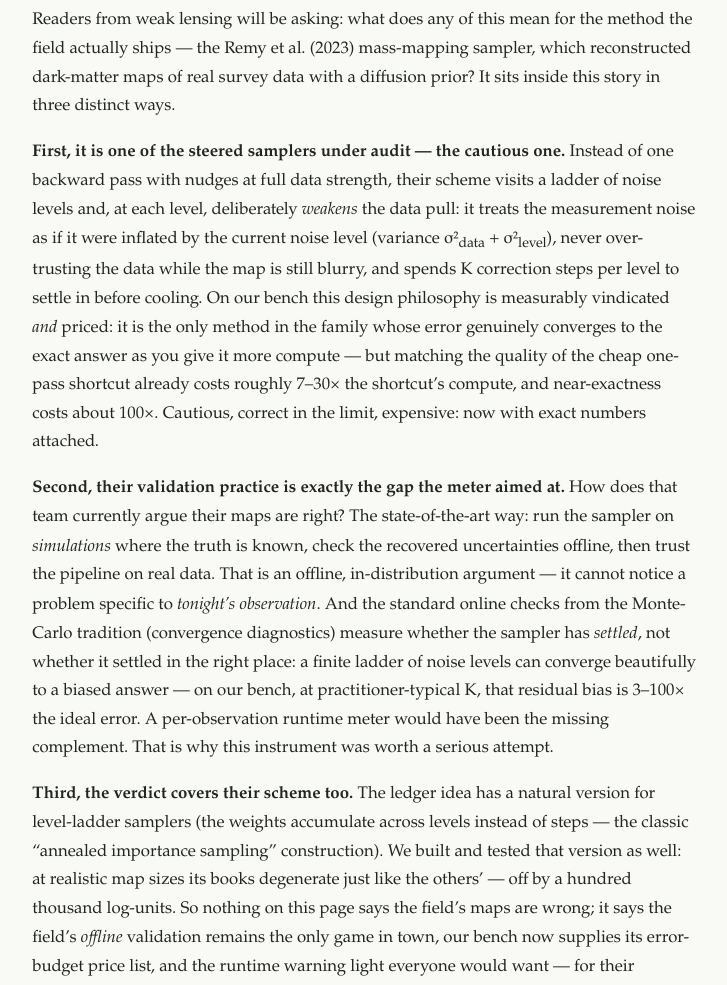
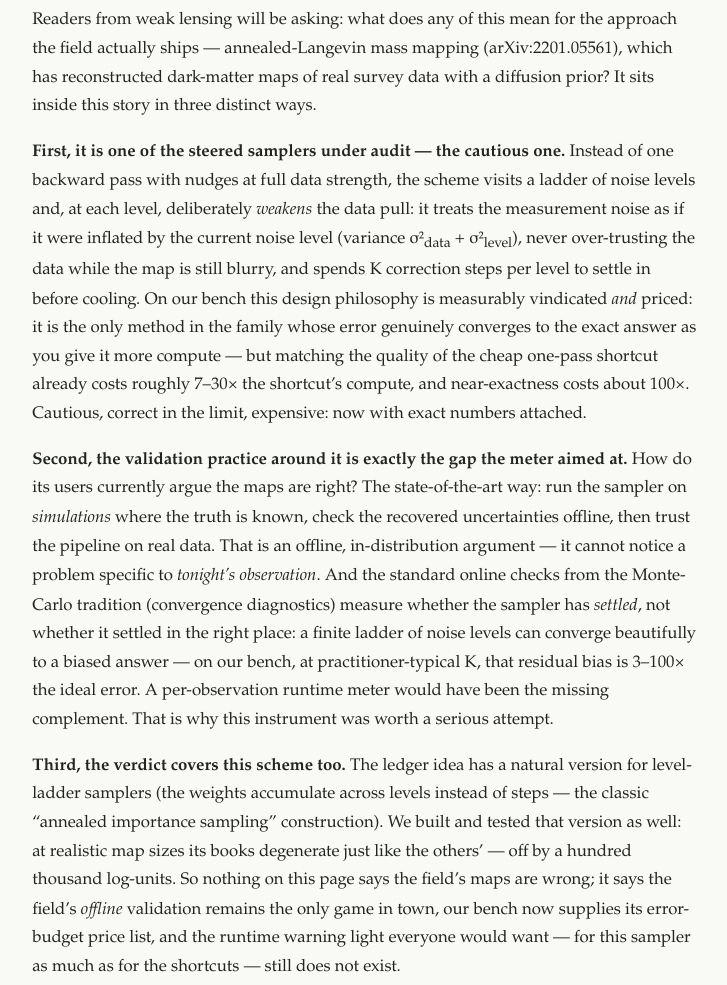
Before and after one commit to AndreasTersenov/tilt-audit, a plain HTML site: page docs/explainer/certificate_explainer.html in a window 1280 px wide. Shown: the part 10220-11205 px from the top of the page, without its empty margins (275-1002 px from the left). Drawn offline with Linux system fonts and the light colour scheme.

Commit message:
discretion + framing pass: ledger notes redacted with visible markers (originals in private records; no frozen prediction touched), blog part 6 genericized (method not person; arXiv citations kept), figure labels de-personalized

```diff
--- a/docs/explainer/certificate_explainer.html
+++ b/docs/explainer/certificate_explainer.html
@@ -605,12 +605,13 @@
 <div class="col">
   <p class="eyebrow">part 6 · the field&rsquo;s flagship</p>
   <h2>Where the community&rsquo;s actual mass-mapping method fits in all this</h2>
-  <p>Readers from weak lensing will be asking: what does any of this mean for the
-  method the field actually ships — the Remy et&nbsp;al. (2023) mass-mapping
-  sampler, which reconstructed dark-matter maps of real survey data with a
-  diffusion prior? It sits inside this story in three distinct ways.</p>
+  <p>Readers from weak lensing will be asking: what does any of this mean for
+  the approach the field actually ships — annealed-Langevin mass mapping
+  (arXiv:2201.05561), which has reconstructed dark-matter maps of real survey
+  data with a diffusion prior? It sits inside this story in three distinct
+  ways.</p>
   <p><b>First, it is one of the steered samplers under audit — the cautious
-  one.</b> Instead of one backward pass with nudges at full data strength, their
+  one.</b> Instead of one backward pass with nudges at full data strength, the
   scheme visits a ladder of noise levels and, at each level, deliberately
   <em>weakens</em> the data pull: it treats the measurement noise as if it were
   inflated by the current noise level (variance σ²<sub>data</sub> +
@@ -622,8 +623,8 @@
   cheap one-pass shortcut already costs roughly 7&ndash;30&times; the shortcut&rsquo;s
   compute, and near-exactness costs about 100&times;. Cautious, correct in the
   limit, expensive: now with exact numbers attached.</p>
-  <p><b>Second, their validation practice is exactly the gap the meter aimed
-  at.</b> How does that team currently argue their maps are right? The
+  <p><b>Second, the validation practice around it is exactly the gap the meter
+  aimed at.</b> How do its users currently argue the maps are right? The
   state-of-the-art way: run the sampler on <em>simulations</em> where the truth
   is known, check the recovered uncertainties offline, then trust the pipeline
   on real data. That is an offline, in-distribution argument — it cannot notice
@@ -635,7 +636,7 @@
   3&ndash;100&times; the ideal error. A per-observation runtime meter would have
   been the missing complement. That is why this instrument was worth a serious
   attempt.</p>
-  <p><b>Third, the verdict covers their scheme too.</b> The ledger idea has a
+  <p><b>Third, the verdict covers this scheme too.</b> The ledger idea has a
   natural version for level-ladder samplers (the weights accumulate across
   levels instead of steps — the classic &ldquo;annealed importance
   sampling&rdquo; construction). We built and tested that version as well: at
@@ -643,10 +644,10 @@
   a hundred thousand log-units. So nothing on this page says the field&rsquo;s
   maps are wrong; it says the field&rsquo;s <em>offline</em> validation remains
   the only game in town, our bench now supplies its error-budget price list, and
-  the runtime warning light everyone would want — for their sampler as much as
+  the runtime warning light everyone would want — for this sampler as much as
   for the shortcuts — still does not exist.</p>
   <p class="aside"><b>Update (July 2026):</b> as this page was being finished,
-  the same first author&rsquo;s successor method appeared
+  a successor to that line of work appeared
   (arXiv:2606.31988) — a different construction entirely, generating map and
   cosmological parameters jointly with a flow-matching model. Two things carry
   over unchanged. Its test bench is a warped-Gaussian field validated against
@@ -854,7 +855,7 @@
   four times the dimension. Cheap, checkable, boring. Against these gold
   standards we re-ran the sampler zoo, and the transfer report reads: DPS is
   still overconfident, now with structure — its error bars on the fine scales
-  cover the truth <em>zero percent</em> of the time; R&eacute;my-style annealed
+  cover the truth <em>zero percent</em> of the time; annealed-Langevin
   sampling still buys accuracy smoothly with compute, all the way down to the
   gold standard itself; and one Gaussian-bench result <b>failed to
   transfer</b>, informatively.</p>
```
Also changed, not shown: figures/fig_remyK.png, figures/fig_transfer.png, 2 other files.
